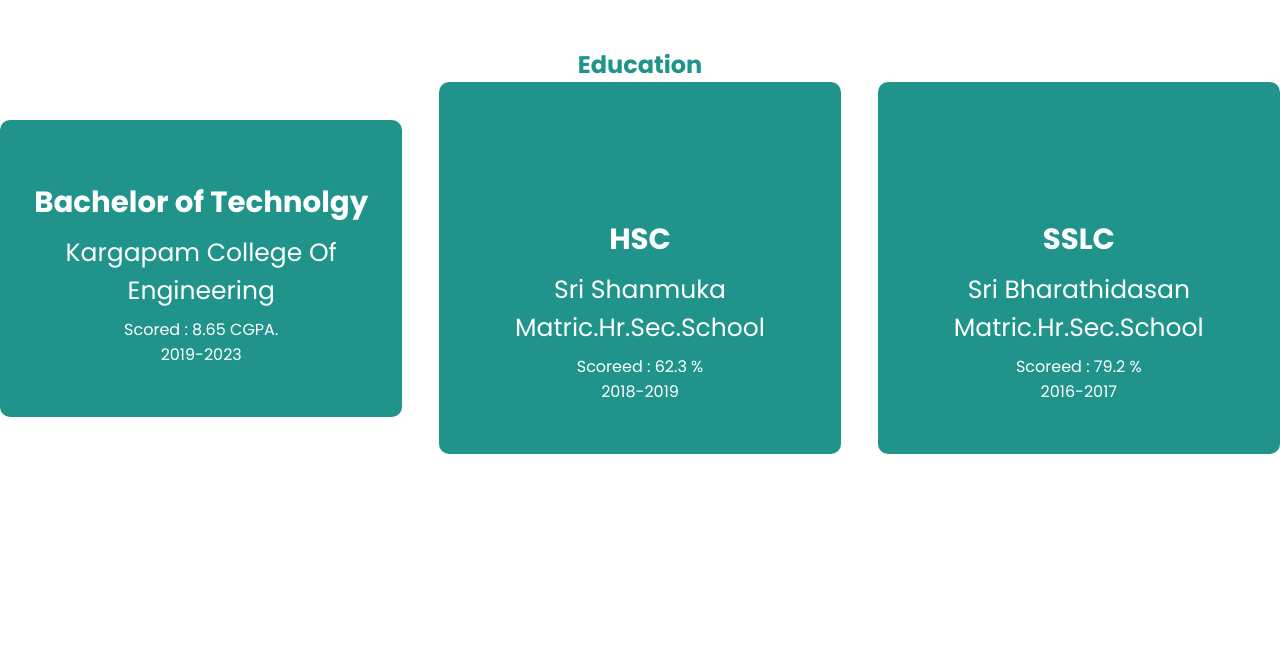
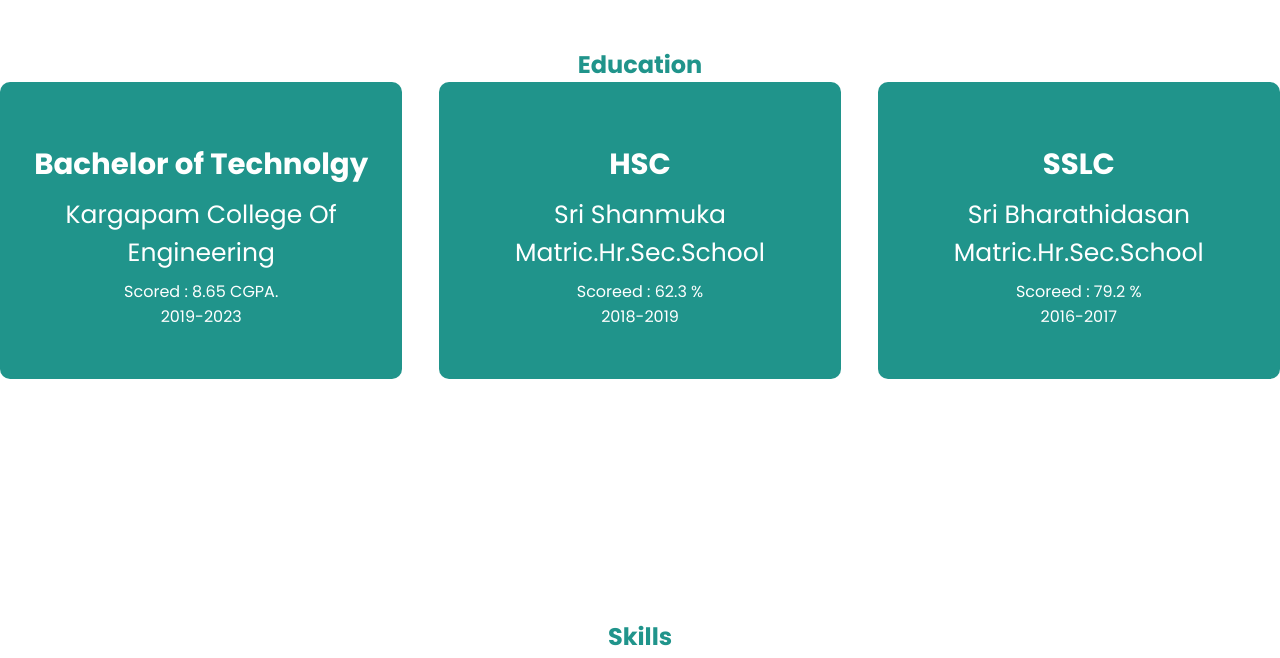
Before and after one commit to balamurugan-06/BalamuruganProtfolio, a plain HTML site: page index.html in a window 1280 px wide. Shown: the part 1720-2378 px from the top of the page. Drawn offline with nearby package versions, Linux system fonts and the light colour scheme.

Commit message:
index.html

```diff
--- a/index.html
+++ b/index.html
@@ -100,7 +100,6 @@
   <div class="serv-content">
     <div class="card">
       <div class="box">
-        <i class="fas fa-laptop-code"></i>
         <div class="text"><h3>Bachelor of Technolgy</h3></div>
         <div class="text">Kargapam College Of Engineering</div>
         <div><p>Scored : 8.65 CGPA.</p>
@@ -109,7 +108,6 @@
     </div>
     <div class="card">
       <div class="box">
-        <i class="fas fa-user-secret"></i>
         <div class="text"><h3>HSC</h3></div>
         <div class="text">Sri Shanmuka Matric.Hr.Sec.School</div>
         <div><p>Scoreed : 62.3 %</p>
@@ -119,7 +117,6 @@
     </div>
     <div class="card">
       <div class="box">
-        <i class="fas fa-code"></i>
         <div class="text"><h3>SSLC</h3></div>
         <div class="text">Sri Bharathidasan Matric.Hr.Sec.School</div>
         <div><p>Scoreed : 79.2 %</p>
```
